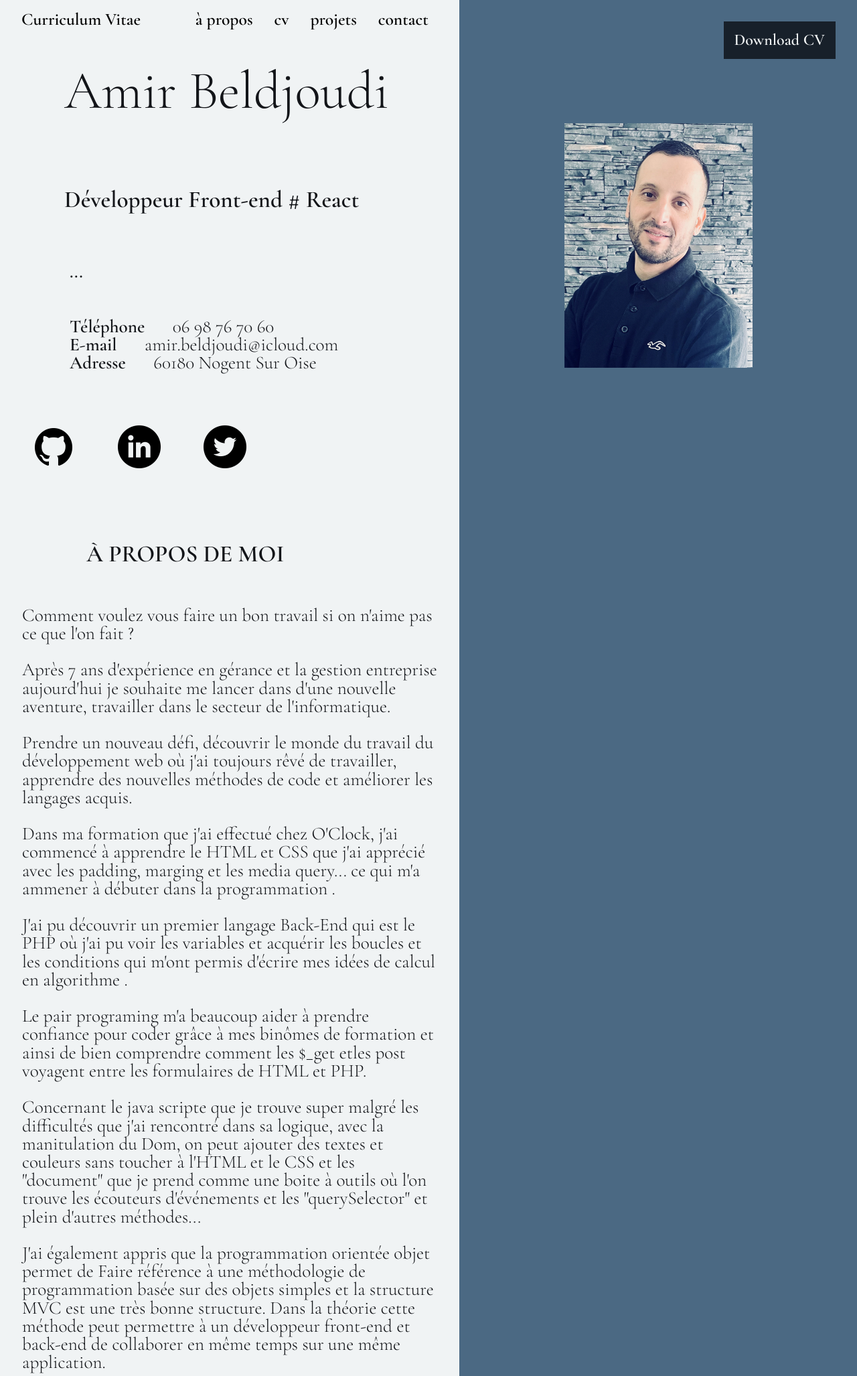
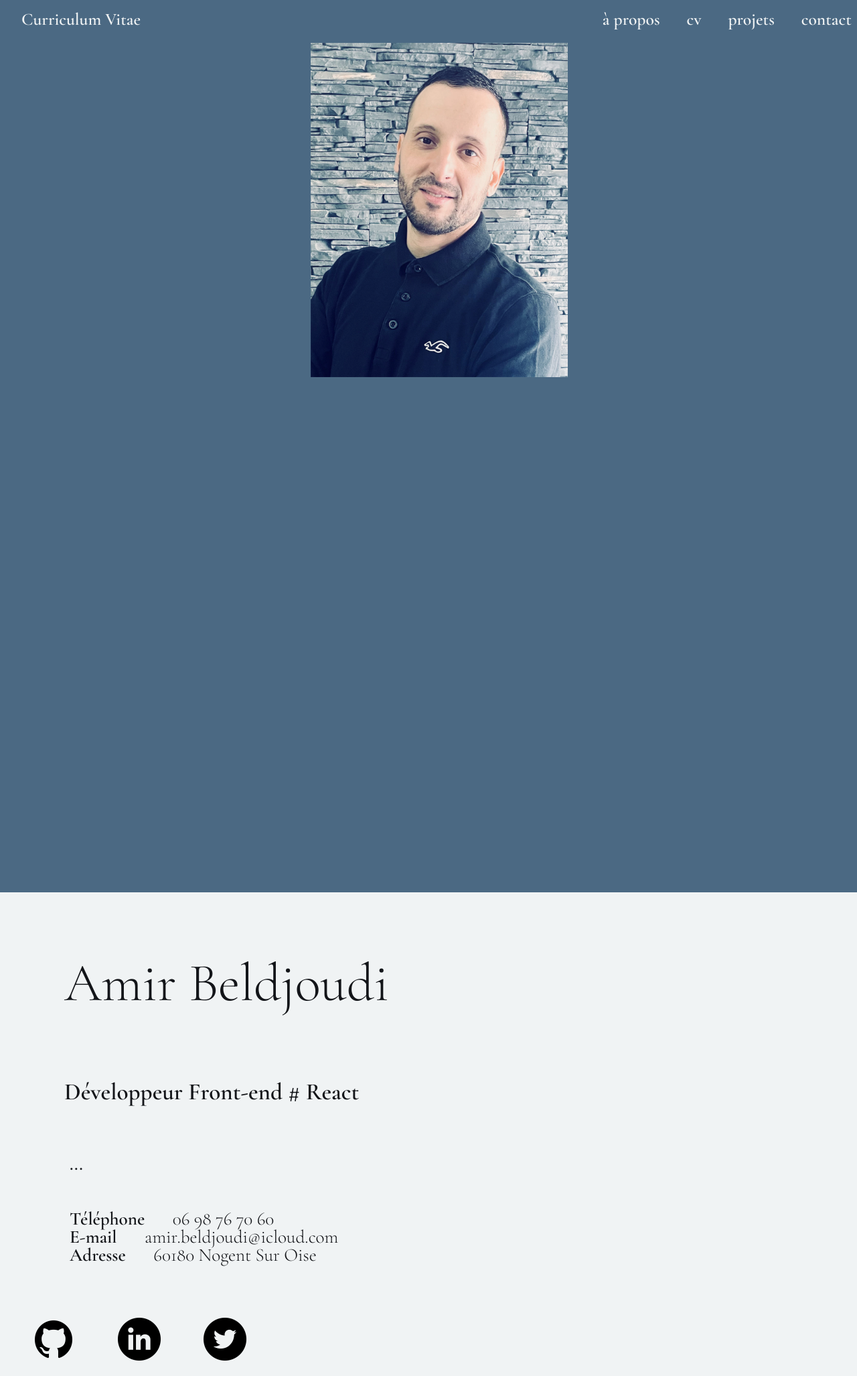
Before and after one commit to beldjoudiamir/Portfolio, a PHP site: page / in a window 1280 px wide. Shown: the top 2054 px of the page at 67% size. Run offline with PHP 8.4, Linux system fonts and the light colour scheme.

Commit message:
cvetape5

```diff
--- a/css/style.css
+++ b/css/style.css
@@ -27,13 +27,7 @@ body{
     background-color: #4B6983;/*#4B6983*/
 }
 
-/*
-.carre{
-    color: red;
-    background-color: yellow;
-    width: 30px;
-    height: 20px;
-} */
+
 /*========== photo du CV =============*/
 
 .my_photo{
@@ -211,6 +205,7 @@ main span{
 .WERKERVARING{
     border: 1px solid #F0F3F4;
     width: auto;
+    height: auto;
 
     margin: 1rem;
     padding: 1rem;
@@ -225,6 +220,7 @@ main span{
 
     border: 1px solid #F0F3F4;
     width: auto;
+    height: auto;
 
     margin: auto;
     padding: 1rem;
@@ -318,35 +314,126 @@ footer{
     padding: 3rem;
 }
 
-/*
-code html
- <!--   <div class="cercle">
-    <button id="mycercle" class="cercle2" type="button" aria-label="Changer la couleur du thème"></button>
-    <button id="mycercle" class="cercle3" type="button" aria-label="Changer la couleur du thème"></button>
-     <button id="mycercle" class="cercle4" type="button" aria-label="Changer la couleur du thème"></button>
-         </div>   -->
+/*========== media =============*/
+
+@media screen and (max-width: 1364px) {
+
+    body{
+        display: flex;
+        flex-direction: column-reverse;
+    }
+
+    header{
+        position:fixed;
+        bottom:auto;
+        width: 100%;
+        display: flex;
+        justify-content: space-between;
+        align-items: center;
+        transition: 0.6s;
+        padding: 1rem;
+        background-color:#4B6983;
+
+
+    }
+
+    header ul.cv{
+        position: relative;
+        font-weight: bold;
+        font-size: 1rem;
+        transition: 0.6s;
+
+    }
+
+    header ul{
+        position: relative;
+        display: flex;
+        justify-content: center;
+        align-items: center;
+    }
+
+    header ul li{
+        position: relative;
+        list-style: none;
+
+    }
+
+    header ul li a{
+        position: relative;
+        margin: 1rem;
+        text-decoration: none;
+        letter-spacing:  auto;
+        transition: 0.6s;
+        font-size: 1.6rem;
+        font-weight: bold;
+        color: #F0F3F4;
+
+        padding: 0rem 0.5rem 0rem 0rem;
+
+    }
+
+    header.sticky{
+        padding: 5px 100px;
+        background: #F0F3F4;
+
+    }
+
+
+  /*= changement taille page gauche=*/
+
+    body .right_page{
+        /*padding: 1rem;*/
+        width: 100%;
+        height: 50%;
+        background-color: #4B6983;
+    }
+
+    .my_photo{
+        display: flex;
+        flex-direction: row;
+        justify-content: space-evenly;
+    }
+    #ma_photo{
+
+        width: 30%;
+        height: 30%;
+        margin: 3rem;
+    }
+    /*= menu Download CV =*/
+
+            .nav_down{
+
+
+                display: none;
+                justify-content: end;
+                font-size: 2rem;
+                /*margin: 1rem;*/
+                margin-top: 1rem;
+
+            }
+            .nav_down ul{
+                width: 100%;
+                padding: 1rem;
+                background-color: #17202A;
+            }
+            .nav_down ul a{
+                text-decoration: none;
+                font-weight: bold;
+                color: #F0F3F4;
+            }
+
+    body .left_page{
+
+        width: 100%;
+        height: 50%;
+        background-color: #F0F3F4;
+
+        overflow-y: scroll;
 
 
 
-.cercle .cercle2 .cercle3 .cercle4{
 
-        display: flex;
-        flex-direction: row;
-        flex-wrap: wrap;
-        align-items: flex-start;
-        align-content: flex-start;
-        margin: 1rem;
-        width: 40px;
-        height: 4px;
-        border-radius: 20px;
 
 }
-.cercle2 {
-    background: #2980B9;
+
 }
-.cercle3 {
-    background: #C0392B;
-}
-.cercle4 {
-    background: #138D75;
-}*/
```
